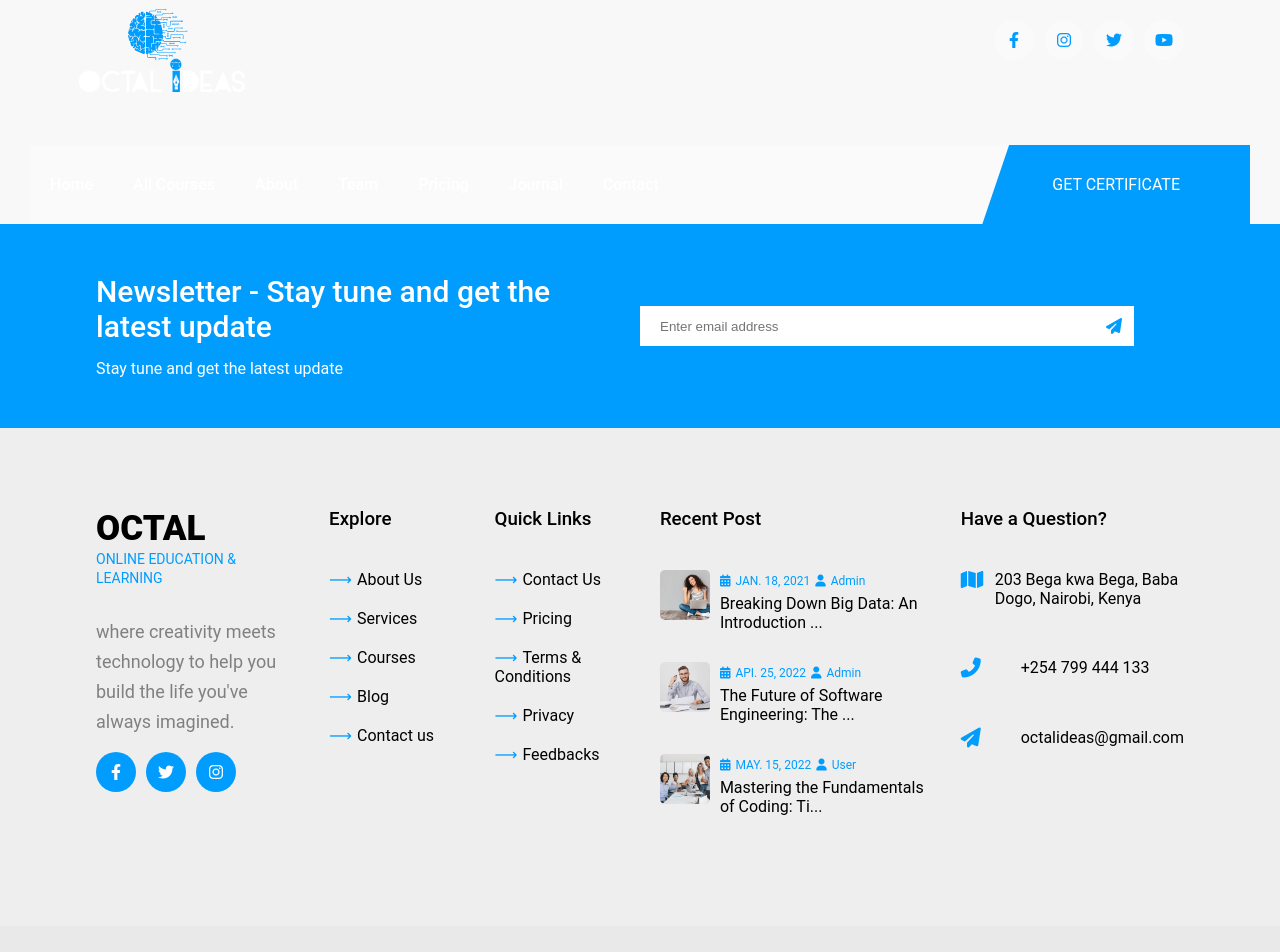
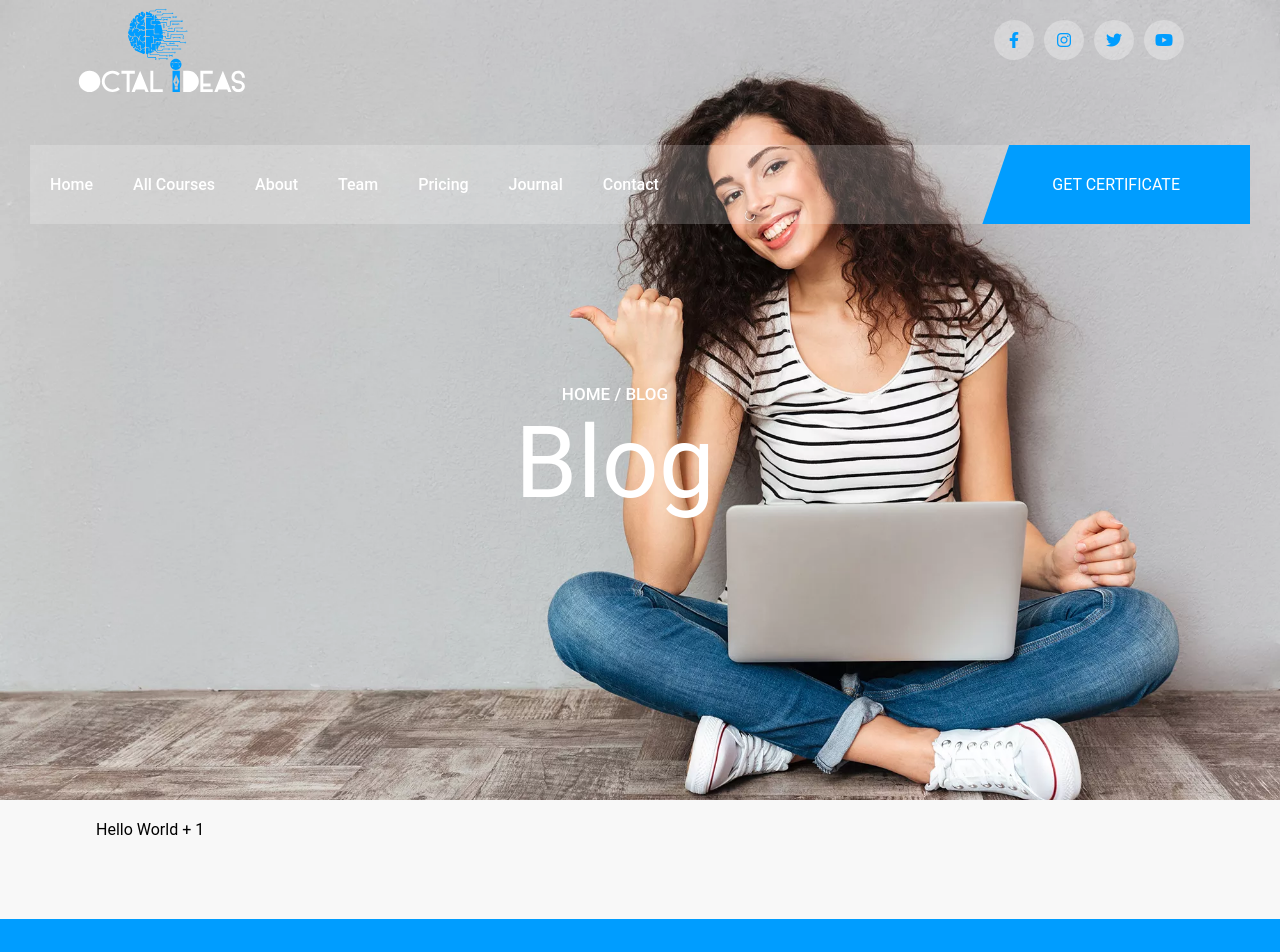
Before and after one commit to Octal-Ideas/octal-educators, a React (Vite) app: page /blog/1 in a window 1280 px wide. Shown: the top 952 px of the page. Built offline with nearby package versions, Linux system fonts and the light colour scheme.

Commit message:
add link to view each blog on click

```diff
--- a/src/App.jsx
+++ b/src/App.jsx
@@ -8,6 +8,7 @@ import About from "./components/about/About";
 import CourseHome from "./components/allCourses/CourseHome";
 import Team from "./components/team/Team";
 import Pricing from "./components/pricing/Pricing";
+import Blogs from "./components/blog/Blogs";
 import Blog from "./components/blog/Blog";
 import Contact from "./components/contact/Contact";
 
@@ -22,11 +23,12 @@ function App() {
       <Header />
       <Routes>
         <Route exact path="/" element={<Home />} />
+        <Route path="/blog/:id" element={<Blog />} />
         <Route exact path="/about" element={<About />} />
         <Route exact path="/courses" element={<CourseHome />} />
         <Route exact path="/team" element={<Team />} />
         <Route exact path="/pricing" element={<Pricing />} />
-        <Route exact path="/journal" element={<Blog />} />
+        <Route exact path="/journal" element={<Blogs />} />
         <Route exact path="/contact" element={<Contact />} />
       </Routes>
       <Footer />
--- a/src/components/blog/Blog.jsx
+++ b/src/components/blog/Blog.jsx
@@ -1,19 +1,18 @@
-import React from "react"
-import Back from "../common/back/Back"
-import BlogCard from "./BlogCard"
-import "./blog.css"
+import React from "react";
+import Back from "../common/back/Back";
+import "./blog.css";
+import { useParams } from "react-router-dom";
 
 const Blog = () => {
+  let { id } = useParams();
   return (
     <>
-      <Back title='Blog Posts' />
-      <section className='blog padding'>
-        <div className='container grid2'>
-          <BlogCard />
-        </div>
+      <Back title="Blog" />
+      <section className="blog padding">
+        <div className="container grid2">Hello World + {id}</div>
       </section>
     </>
-  )
-}
+  );
+};
 
-export default Blog
+export default Blog;
--- a/src/components/blog/BlogCard.jsx
+++ b/src/components/blog/BlogCard.jsx
@@ -1,5 +1,6 @@
-import React from "react"
-import { blog } from "../../dummydata"
+import React from "react";
+import { blog } from "../../dummydata";
+import { Link } from "react-router-dom";
 
 const BlogCard = () => {
   return (
@@ -24,13 +25,16 @@ const BlogCard = () => {
                 <label htmlFor="">{val.com}</label>
               </span>
             </div>
-            <h1>{val.title}</h1>
+            <Link to={`/blog/${val.id}`}>
+              <h1>{val.title}</h1>
+            </Link>
+
             <p>{val.desc}</p>
           </div>
         </div>
       ))}
     </>
   );
-}
+};
 
-export default BlogCard
+export default BlogCard;
--- a/src/components/common/header/Head.jsx
+++ b/src/components/common/header/Head.jsx
@@ -11,16 +11,16 @@ const Head = () => {
           </div>
 
           <div className="social">
-            <a href="https://www.facebook.com">
+            <a href="https://www.facebook.com" target="_blank">
               <i className="fab fa-facebook-f icon"></i>
             </a>
-            <a href="https://www.instagram.com/">
+            <a href="https://www.instagram.com/" target="_blank">
               <i className="fab fa-instagram icon"></i>
             </a>
-            <a href="https://www.twitter.com">
+            <a href="https://www.twitter.com" target="_blank">
               <i className="fab fa-twitter icon"></i>
             </a>
-            <a href="https://www.youtube.com">
+            <a href="https://www.youtube.com" target="_blank">
               <i className="fab fa-youtube icon"></i>
             </a>
           </div>
--- a/src/components/home/Hblog.jsx
+++ b/src/components/home/Hblog.jsx
@@ -2,6 +2,7 @@ import React from "react";
 import "../blog/blog.css";
 import { blog } from "../../dummydata";
 import Heading from "../common/heading/Heading";
+import { Link } from "react-router-dom";
 
 // copy code of blog => blogCard
 
@@ -32,7 +33,9 @@ const Hblog = () => {
                       <label htmlFor="">{val.com}</label>
                     </span>
                   </div>
-                  <h1>{val.title}</h1>
+                  <Link to={`/blog/${val.id}`}>
+                    <h1>{val.title}</h1>
+                  </Link>
                   <p>{val.desc}</p>
                 </div>
               </div>
```
